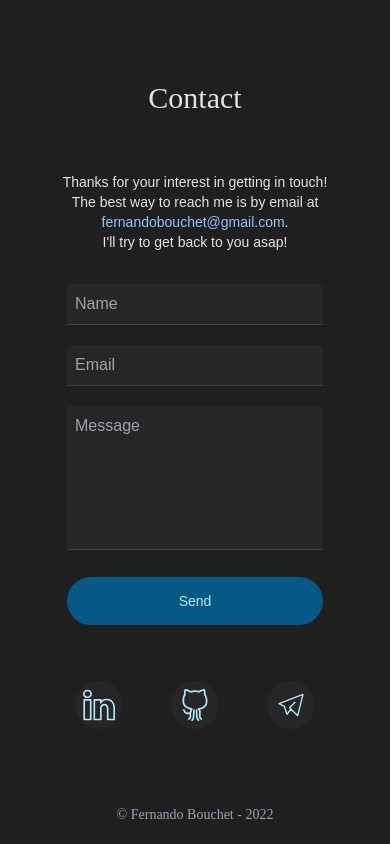
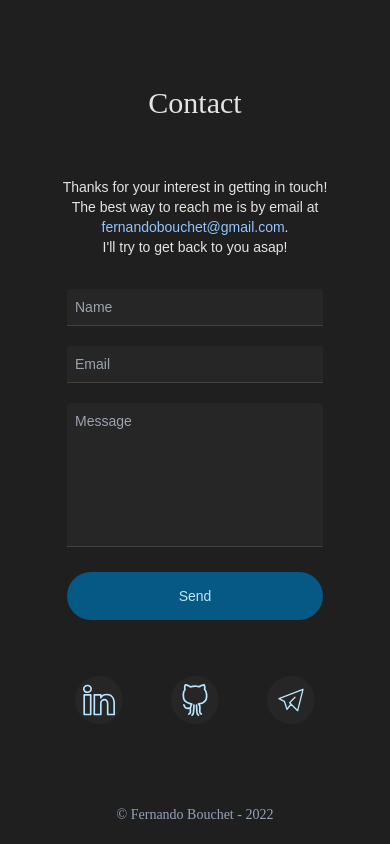
Before and after one commit to fernandobouchet/fernandobouchet.github.io, a React (Vite) app: page / in a window 390 px wide. Shown: the part 2640-3484 px from the top of the page. Built offline with nearby package versions, Linux system fonts and the light colour scheme; a web font is replaced by a local one.

Commit message:
Make form font resposive

```diff
--- a/src/components/Contact.jsx
+++ b/src/components/Contact.jsx
@@ -26,7 +26,7 @@ const Contact = () => {
         </p>
         <div>
           <form
-            className="flex flex-col mx-auto gap-5 w-64 pt-8"
+            className="flex flex-col mx-auto gap-5 w-64 pt-8 text-sm md:text-base"
             action="https://formsubmit.co/b0b332c987f92be7b0fb5ad3079d5478"
             method="POST"
           >
```
